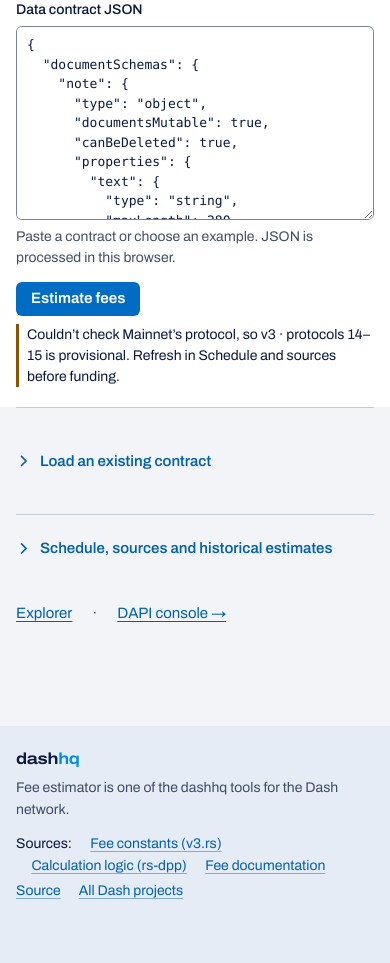
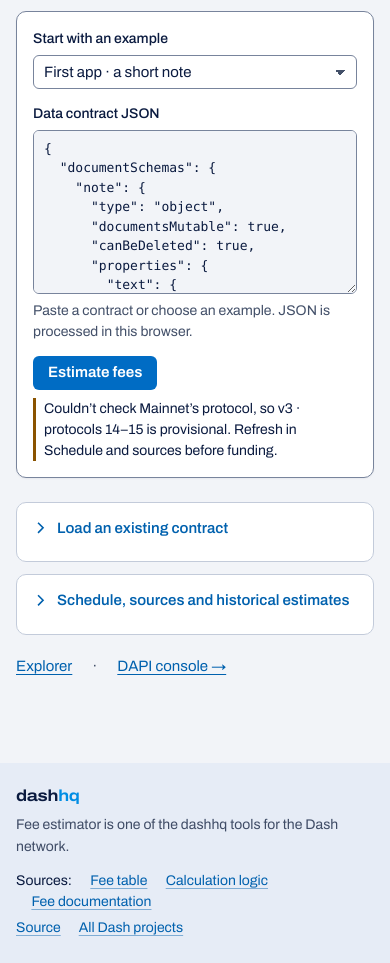
Before and after one commit to PastaPastaPasta/dash-contract-fee-estimator, a website built with Vite: page index.html in a window 390 px wide. Shown: the part 193-1156 px from the top of the page. Before the commit the page ends 1119 px from the top, so only its background shows below. Built offline with nearby package versions, Linux system fonts and the light colour scheme.

Commit message:
feat(fees): form in a card with the other ways in beside it, plain status
On desktop the form sits in a card with Load an existing contract, the fee
schedule and the next tools beside it, so the page has no dead third. The
status under Estimate says in plain words which fees it uses; the protocol and
schedule detail moves into Schedule and sources. Footer source links lose file
and crate names. The editor shows whole lines, and phones keep the lede.

Co-Authored-By: Claude Opus 5.5 <noreply@anthropic.com>

```diff
--- a/src/main.ts
+++ b/src/main.ts
@@ -40,16 +40,16 @@ const confirmed = () => !manual && !!current();
 
 function refreshStatus() {
   const schedule = current();
-  const [message, warn] = manual
+  const [message, warn, detail] = manual
     ? [`Hypothetical · ${scheduleLabel(manual)}, chosen by hand. ${schedule ? `${networkLabel} runs protocol ${protocol}, which uses ${scheduleLabel(schedule)}. ` : ''}Choose the automatic schedule before funding.`, true]
     : schedule
-      ? [`${networkLabel} · protocol ${protocol} (read ${protocolReadAt} UTC) · current schedule ${scheduleLabel(schedule)}`, false]
+      ? [`Priced with ${networkLabel}’s current fees.`, false, `${networkLabel} · protocol ${protocol} (read ${protocolReadAt} UTC) · current schedule ${scheduleLabel(schedule)}`]
       : protocolError
         ? [`Couldn’t check ${networkLabel}’s protocol, so ${scheduleLabel(selected())} is provisional. Refresh in Schedule and sources before funding.`, true]
         : protocol !== null
           ? [`${networkLabel} reports protocol ${protocol}, which has no confirmed schedule here. ${scheduleLabel(selected())} is provisional; choose a schedule in Schedule and sources for comparison.`, true]
           : [`Checking which protocol ${networkLabel} runs…`, false];
-  ui.setStatus(message, warn);
+  ui.setStatus(message as string, warn as boolean, (detail ?? message) as string);
   ui.setSource(tableFor(selected()).source);
   ui.setVersionOptions(versions, manual);
 }
--- a/src/ui/components.ts
+++ b/src/ui/components.ts
@@ -26,18 +26,19 @@ export function renderApp(container: HTMLElement, network: string, identity: str
   const family = network === 'mainnet' || network === 'testnet' ? { network: network as 'mainnet' | 'testnet' } : undefined;
 
   container.innerHTML = `
-    <div class="platform-band fee-form-band">
-      <header class="dh-page-header">
+      <header class="dh-page-header fee-head">
         <p class="dh-page-header__kicker">Platform tools</p>
         <h1 class="dh-page-header__title">Fee estimator</h1>
         <p class="dh-page-header__lede">See what a data contract costs to register on Platform, plan the reserve its documents need, then take the schema to Bridge.</p>
         ${identity ? `<p><a class="dh-link" href="${esc(window.dashhq.href('explorer', '/identity/?id=' + identity, family))}">Return to your identity in Explorer →</a></p>` : ''}
       </header>
+    <div class="fee-layout">
+    <div class="fee-main">
       <div id="network-notice" class="dh-notice dh-notice--info" role="status" hidden>
         <p>Switched to ${esc(networkLabel)}. Your JSON, activity and reserve are kept; estimate again for this network.</p>
         <button class="dh-btn" type="button" id="undo-network">Undo network change</button>
       </div>
-      <form id="estimate-form" class="dh-form" novalidate>
+      <form id="estimate-form" class="dh-form dh-card dh-card--key" novalidate>
         <div class="dh-field">
           <label class="dh-field__label" for="example-select">Start with an example</label>
           <select class="dh-select" id="example-select">
@@ -47,7 +48,7 @@ export function renderApp(container: HTMLElement, network: string, identity: str
         </div>
         <div class="dh-field">
           <label class="dh-field__label" for="json-input">Data contract JSON</label>
-          <textarea class="dh-textarea dh-input--mono" id="json-input" rows="9" spellcheck="false" aria-describedby="json-hint error-msg" placeholder='{ "documentSchemas": { "note": { "type": "object", "properties": { "text": { "type": "string" } } } } }'></textarea>
+          <textarea class="dh-textarea dh-input--mono" id="json-input" rows="11" spellcheck="false" aria-describedby="json-hint error-msg" placeholder='{ "documentSchemas": { "note": { "type": "object", "properties": { "text": { "type": "string" } } } } }'></textarea>
           <p id="json-hint" class="dh-field__help">Paste a contract or choose an example. JSON is processed in this browser.</p>
         </div>
         <div class="dh-actions">
@@ -58,6 +59,7 @@ export function renderApp(container: HTMLElement, network: string, identity: str
       </form>
     </div>
 
+    <aside class="fee-aside" aria-label="Other ways in">
     <details class="dh-disclosure fee-details" id="contract-details">
       <summary><span>Load an existing contract</span></summary>
       <form id="load-contract-form" class="dh-field">
@@ -86,6 +88,9 @@ export function renderApp(container: HTMLElement, network: string, identity: str
         <span><a href="${DOCS_URL}" target="_blank" rel="noopener">Fee documentation ↗</a></span>
       </p>
     </details>
+    <p class="dh-elsewhere"><a href="${esc(window.dashhq.href('explorer', '/', family))}">Explorer</a><span>·</span><a href="${esc(window.dashhq.href('dapi', '/', family))}">DAPI console →</a></p>
+    </aside>
+    </div>
 
     <section id="result-section" class="fee-result dh-section" tabindex="-1" aria-labelledby="result-title" hidden>
       <div class="dh-section__head"><h2 class="dh-section__title" id="result-title">Registration estimate</h2></div>
@@ -111,12 +116,11 @@ export function renderApp(container: HTMLElement, network: string, identity: str
         </table>
       </details>
     </section>
-    <p class="dh-elsewhere"><a href="${esc(window.dashhq.href('explorer', '/', family))}">Explorer</a><span>·</span><a href="${esc(window.dashhq.href('dapi', '/', family))}">DAPI console →</a></p>
   `;
   document.querySelector('dashhq-footer')!.innerHTML = `<div class="source-links">
       <span>Sources:</span>
-      <a id="fee-constants-link" target="_blank" rel="noopener"></a>
-      <a href="${CALCULATION_URL}" target="_blank" rel="noopener">Calculation logic (rs-dpp)</a>
+      <a id="fee-constants-link" target="_blank" rel="noopener">Fee table</a>
+      <a href="${CALCULATION_URL}" target="_blank" rel="noopener">Calculation logic</a>
       <a href="${DOCS_URL}" target="_blank" rel="noopener">Fee documentation</a>
     </div>`;
 
@@ -148,9 +152,9 @@ export function renderApp(container: HTMLElement, network: string, identity: str
     hasResult: () => !resultSection.hidden,
     getJsonInput: () => jsonInput.value,
     setJsonInput: (value: string) => { jsonInput.value = value; },
-    setStatus: (message: string, warn: boolean) => {
+    setStatus: (message: string, warn: boolean, detail: string = message) => {
       $('#protocol-status').textContent = message;
-      $('#schedule-status').textContent = message;
+      $('#schedule-status').textContent = detail;
       $('#protocol-status').classList.toggle('fee-warn', warn);
     },
     setSource: (source: FeeSource) => {
@@ -158,7 +162,8 @@ export function renderApp(container: HTMLElement, network: string, identity: str
       $('#fee-source-description').textContent = describeSource(source);
       $<HTMLAnchorElement>('#fee-source-link').href = url;
       feeConstantsLink.href = url;
-      feeConstantsLink.textContent = `Fee constants (${source.version})`;
+      feeConstantsLink.textContent = 'Fee table';
+      feeConstantsLink.title = `Fee constants, ${scheduleLabel(source.version)}`;
     },
     setVersionOptions: (versions: string[], selected: string) => {
       versionSelect.innerHTML = `<option value="">Current network schedule (automatic)</option>` +
--- a/src/ui/styles.css
+++ b/src/ui/styles.css
@@ -6,28 +6,19 @@ a { color: var(--dh-brand-ink); }
 
 .dh-page.fee-tool { padding-top: 0; }
 .fee-tool a:not(.dh-btn) { text-decoration: underline; text-underline-offset: 3px; }
-.platform-band {
-  --fees-band: var(--dh-surface);
-  position: relative;
-  isolation: isolate;
-  background: var(--fees-band);
-  border-bottom: 1px solid var(--dh-line);
-}
-.platform-band::before {
-  content: '';
-  position: absolute;
-  inset: 0;
-  z-index: -1;
-  background: var(--fees-band);
-  box-shadow: 0 0 0 100vmax var(--fees-band);
-  clip-path: inset(0 -100vmax 0 -100vmax);
-}
-.fee-form-band { padding-block: 32px 28px; }
-.fee-form-band > * { max-width: var(--dh-w-narrow); }
-.fee-form-band .dh-page-header { margin-bottom: 20px; }
+.fee-layout { display: grid; grid-template-columns: minmax(0, 1fr) 340px; gap: 24px 32px; align-items: start; }
+.fee-main { min-width: 0; }
+.fee-tool .fee-head { margin-bottom: 20px; padding-top: 32px; }
+.fee-tool .fee-head .dh-page-header__lede { max-width: 72ch; }
+.fee-aside { display: grid; gap: 12px; min-width: 0; }
+.fee-aside .fee-details { margin: 0; padding: 4px 16px 12px; background: var(--dh-surface); border: 1px solid var(--dh-line); border-radius: var(--dh-r3); }
+.fee-aside .fee-details[open] { padding-bottom: 16px; }
+.fee-aside .dh-elsewhere { margin: 4px 0 0; }
+.fee-tool #estimate-form { max-width: none; padding: 20px 24px; }
+@media (max-width: 960px) { .fee-layout { grid-template-columns: minmax(0, 1fr); } }
 .fee-tool .dh-form { gap: 14px; }
 .fee-tool .dh-select, .fee-tool .dh-textarea { width: 100%; }
-.fee-tool .dh-textarea { min-height: 220px; font: 13px/1.5 var(--dh-mono); resize: vertical; tab-size: 2; }
+.fee-tool .dh-textarea { min-height: 0; height: auto; padding-bottom: 0; font: 13px/1.5 var(--dh-mono); resize: vertical; tab-size: 2; background: var(--dh-inset); }
 .fee-tool .dh-input[type=number] { max-width: 240px; }
 .fee-tool .dh-field__error:empty { display: none; }
 .fee-tool td { overflow-wrap: anywhere; }
@@ -35,7 +26,7 @@ a { color: var(--dh-brand-ink); }
 .fee-tool [hidden] { display: none !important; }
 #protocol-status.fee-warn { color: var(--dh-ink); border-left: 3px solid var(--dh-warn); padding-left: 8px; }
 
-.fee-details { max-width: 860px; margin-top: 20px; padding-block: 12px; border-top: 1px solid var(--dh-line); }
+.fee-details { max-width: 860px; margin-top: 20px; padding-block: 12px; }
 .fee-details > :not(summary) { margin-top: 14px; }
 .fee-details > summary { color: var(--dh-brand-ink); cursor: pointer; }
 #contract-id { flex: 1; }
@@ -62,13 +53,12 @@ a { color: var(--dh-brand-ink); }
 .source-links { display: flex; flex-wrap: wrap; gap: 8px 16px; font-size: var(--dh-fs-sm); }
 
 @media (max-width: 639px) {
-  .fee-form-band { padding-block: 20px; }
-  .fee-form-band .dh-page-header { margin-bottom: 14px; }
-  .fee-tool .dh-page-header__kicker, .fee-tool .dh-page-header__lede { display: none; }
-  .fee-tool .dh-textarea { min-height: 160px; }
+  .fee-tool .fee-head { margin-bottom: 14px; padding-top: 20px; }
+  .fee-tool .dh-page-header__kicker { display: none; }
+  .fee-tool .dh-textarea { height: calc(8lh + 8px); }
+  .fee-tool #estimate-form { padding: 16px; }
   .fee-activity-fields { grid-template-columns: 1fr; }
 }
 @media (pointer: coarse) { .fee-tool .dh-textarea { font-size: 16px; } }
 #network-notice { margin-bottom: 16px; }
 #network-notice[hidden], .fee-result[hidden] { display: none; }
-.platform-band + .fee-details { border-top: 0; }
```
